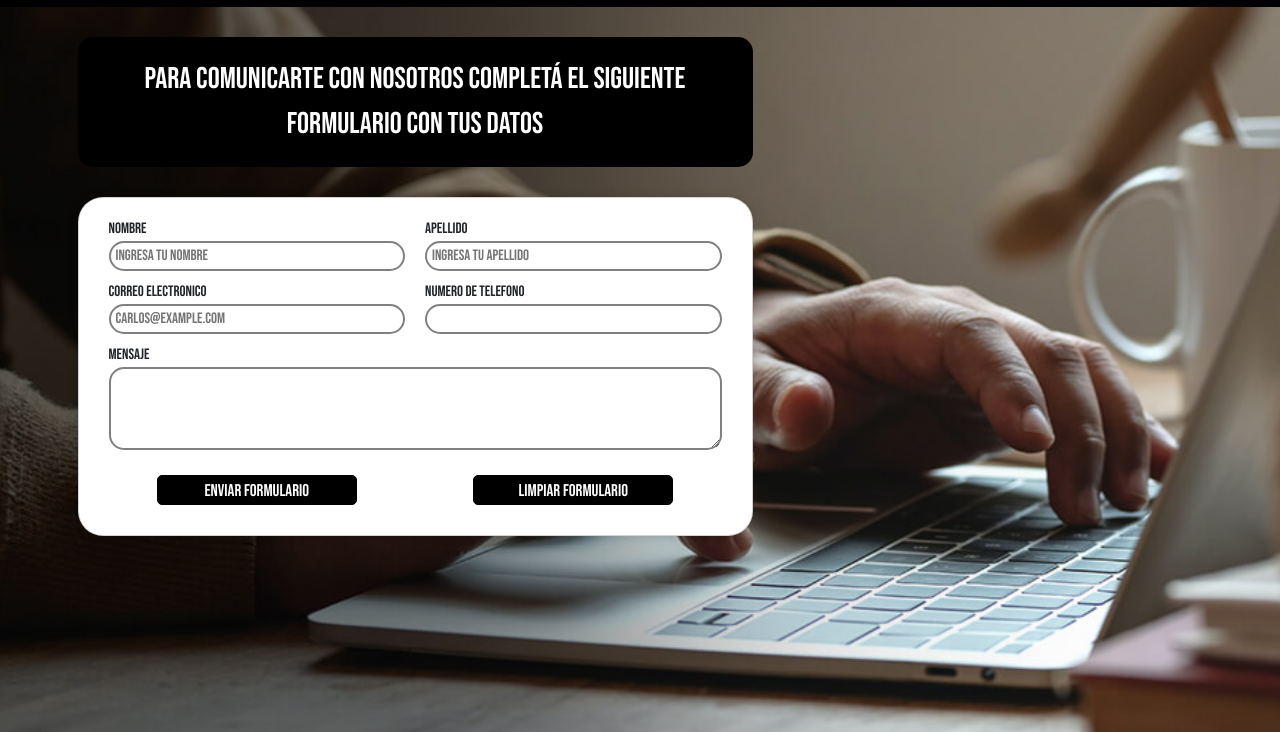
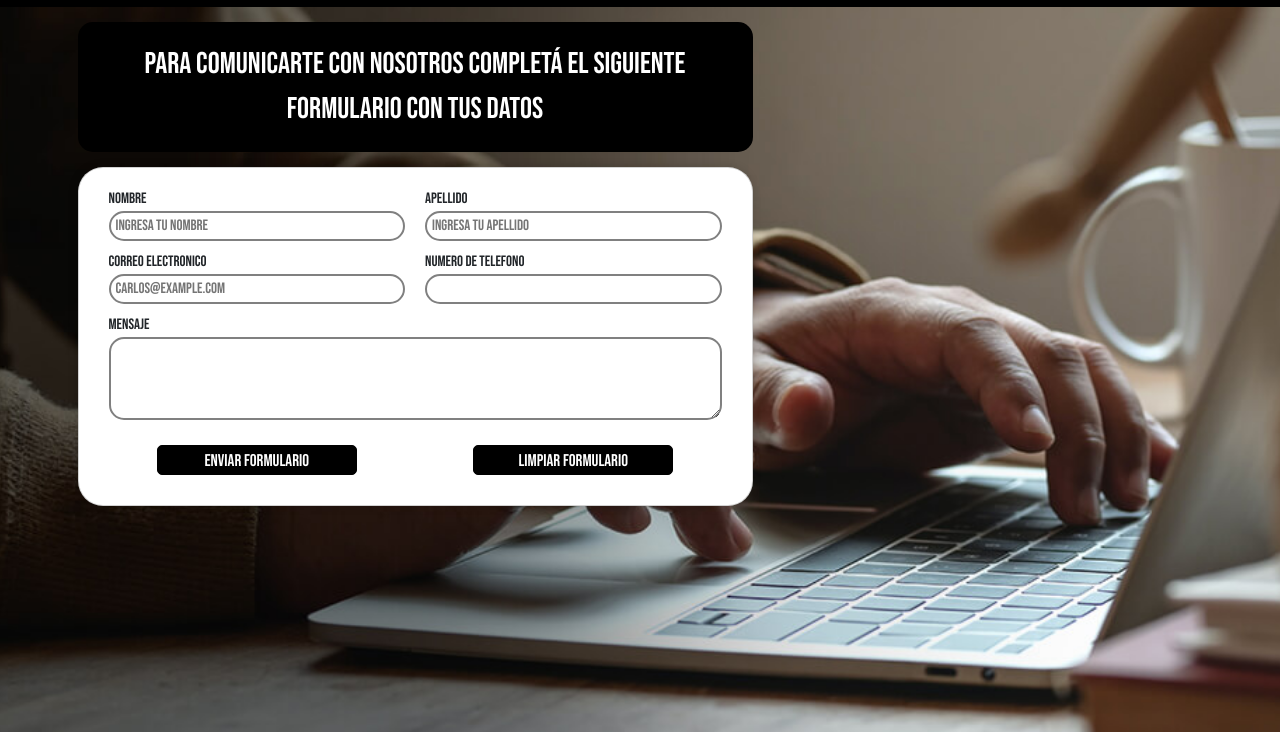
Before and after one commit to EricDumrauf/PFDumrauf, a website: page pages/contacto.html in a window 1280 px wide. Shown: the part 65-797 px from the top of the page. Drawn offline with nearby package versions, Linux system fonts and the light colour scheme.

Commit message:
Update contacto.html

```diff
--- a/pages/contacto.html
+++ b/pages/contacto.html
@@ -49,7 +49,7 @@
         <div class="div-contacto">
             <div class="img-contacto">
                 <div class="container">
-                    <div class="row titulo-formulario my-5">Para comunicarte con nosotros completá el siguiente formulario con tus datos</div>
+                    <div class="row titulo-formulario my-4">Para comunicarte con nosotros completá el siguiente formulario con tus datos</div>
                     <form class="row card shadow formulario">
                         <div class="col-12 col-sm-6">
                             <label for="nombre">Nombre</label>
```
